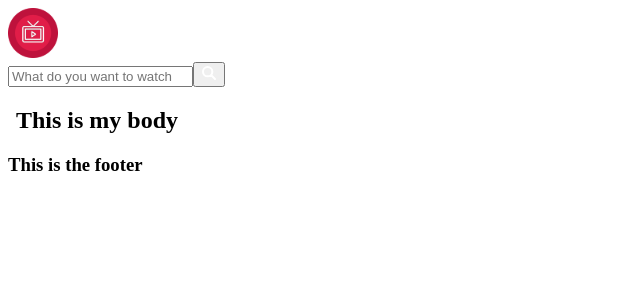
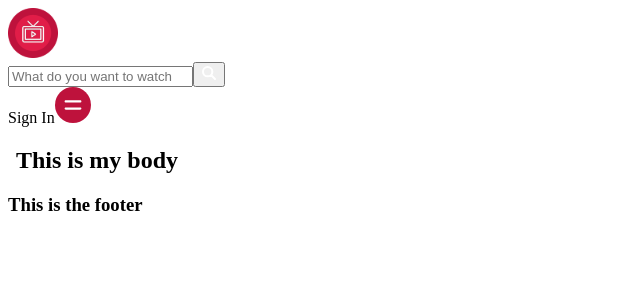
Before and after one commit to TaiwoSoftware/Movie-project, a React (Vite) app: page / in a window 1280 px wide. Shown: the top 300 px of the page, without its empty margins (0-640 px from the left). Built offline with nearby package versions, Linux system fonts and the light colour scheme.

Commit message:
still working on the header

```diff
--- a/src/App.jsx
+++ b/src/App.jsx
@@ -45,6 +45,7 @@
 import Header from './components/Header/Header'
 import Body from './components/Body/Body'
 import Footer from './components/Footer/Footer'
+import './'
 function App() {
     return (
         <>
--- a/src/components/Header/Header.jsx
+++ b/src/components/Header/Header.jsx
@@ -1,9 +1,11 @@
 import Logo from "./Logo/Logo";
 import Nav from "./Nav/Nav";
+import Menu from "./Menu/Menu";
 function Header() {
     return <header>
         <Logo />
         <Nav />
+        <Menu />
     </header>
 }
 export default Header;
--- /dev/null
+++ b/src/components/Header/Menu/Menu.jsx
@@ -0,0 +1,11 @@
+import menuImage from '../images/Menu.svg';
+const Menu = () => {
+    return (
+        <div>
+            Sign In
+            <img src={menuImage} alt='menu' />
+        </div>
+    );
+}
+
+export default Menu;
--- a/src/components/style.css
+++ /dev/null
@@ -1,3 +0,0 @@
-html{
-    background-color:black;
-}
```
Also changed, not shown: src/style.css (added), style.css (deleted).
